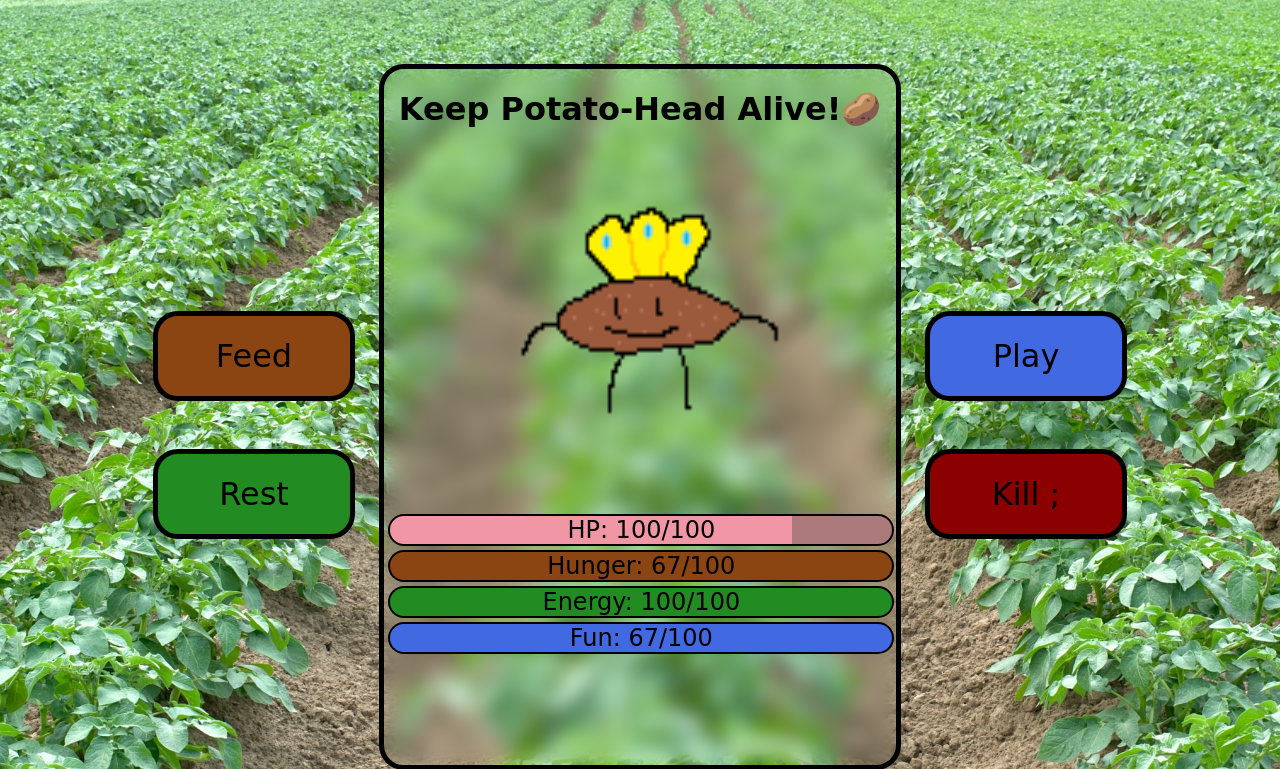
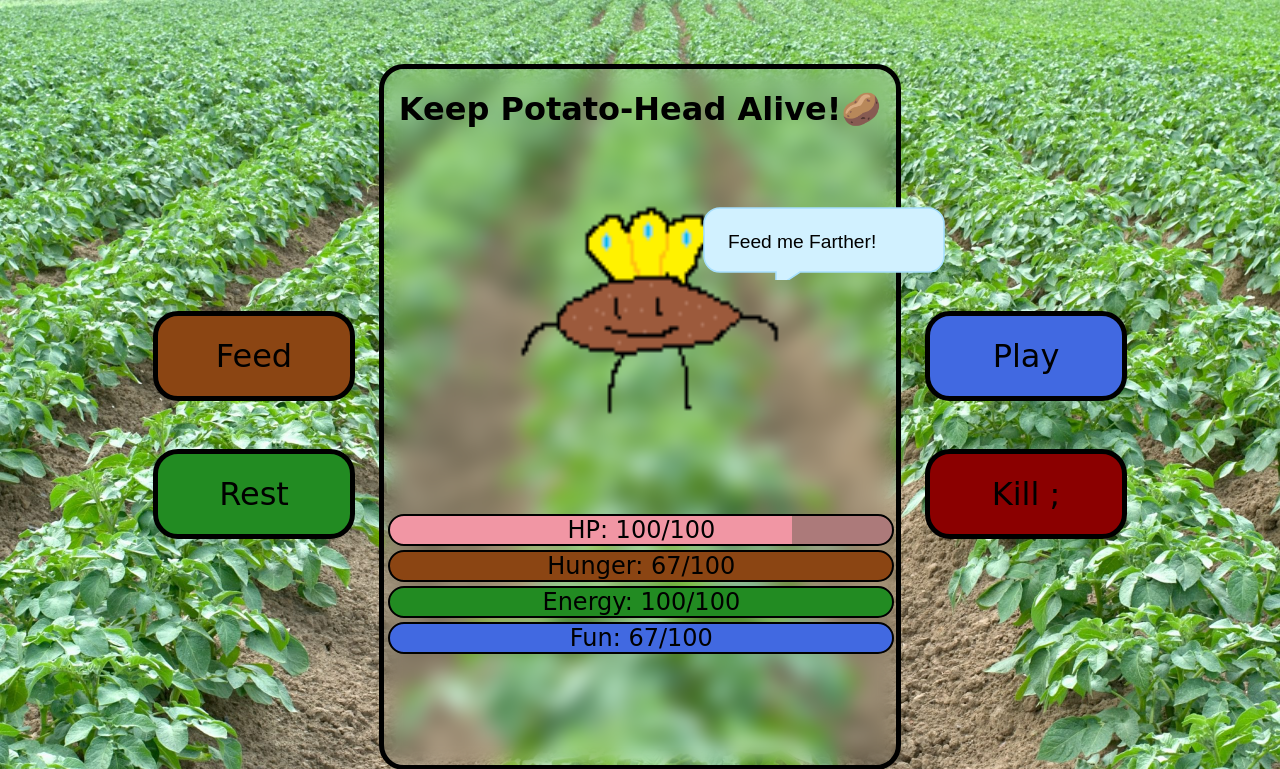
Before and after one commit to Koprmalak212/Denis-Leo-Opdracht, a PHP site: page / in a window 1280 px wide. Shown: the top 769 px of the page. Run offline with PHP 8.4, Linux system fonts and the light colour scheme.

Commit message:
fixed message bubble that leo so carelessly broke
smh

```diff
--- a/index.php
+++ b/index.php
@@ -53,8 +53,22 @@
 
 </div>
 
+<div class="messageBox">
+    <svg xmlns="http://www.w3.org/2000/svg" viewBox="0 0 300 100" width="300" height="100">
+        <!-- Main bubble -->
+        <path d="M10 10 h260 a20 20 0 0 1 20 20 v40 a20 20 0 0 1 -20 20 h-160 l-30 20 v-20 h-70 a20 20 0 0 1 -20 -20 v-40 a20 20 0 0 1 20 -20 z"
+              fill="#d1f1ff" stroke="#a7e0ff" stroke-width="2"/>
+        <!-- Text inside the bubble -->
+        <text id="message" x="20" y="60" font-size="24" font-family="Arial, sans-serif" fill="#000">
+            Hello, this is a test!
+        </text>
+    </svg>
+
+</div>
+
 <script src="scripts/Hunger.js"></script>
 <script src="scripts/Fun.js" ></script>
+<script src="scripts/message.js"></script>
 
 <script>
 
```
